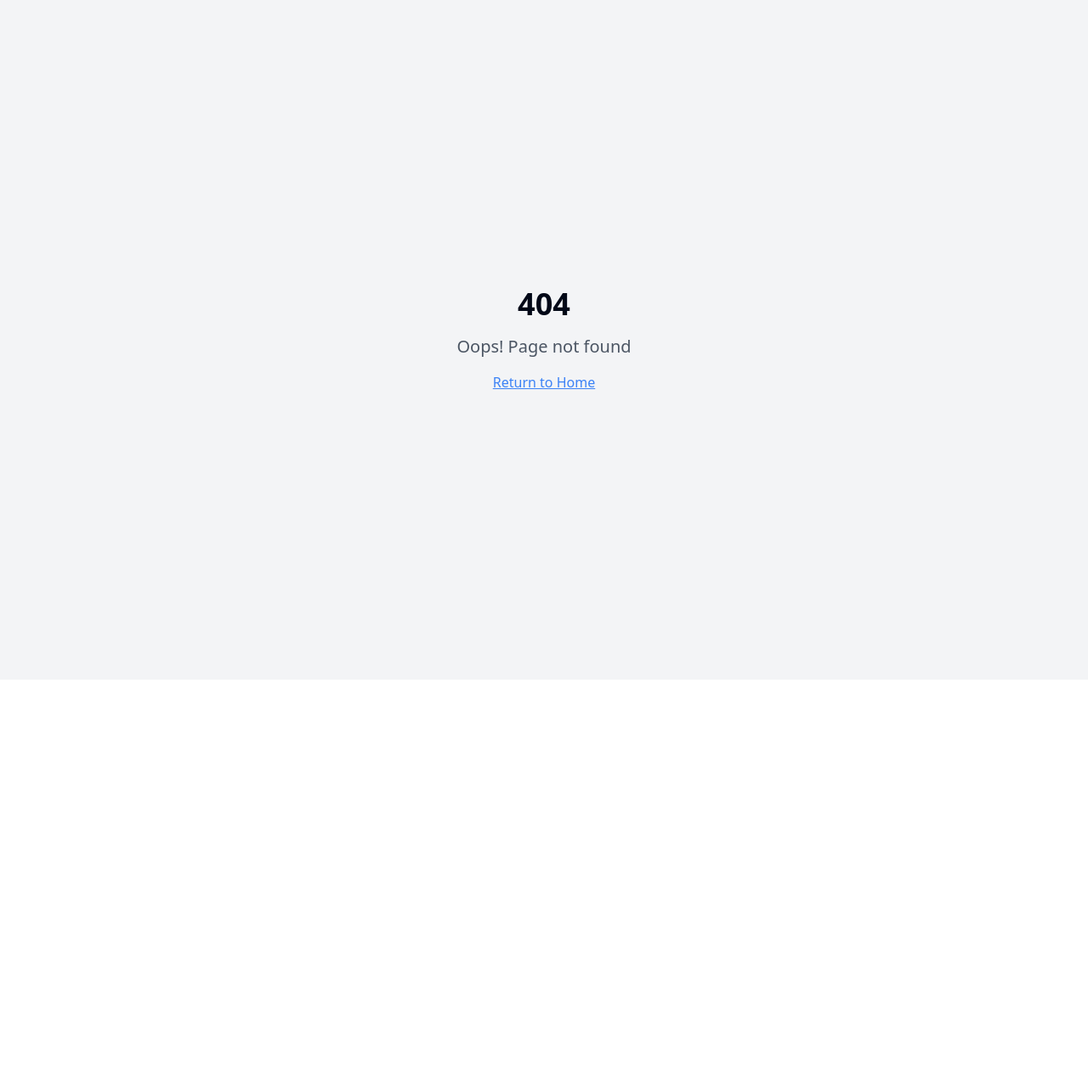
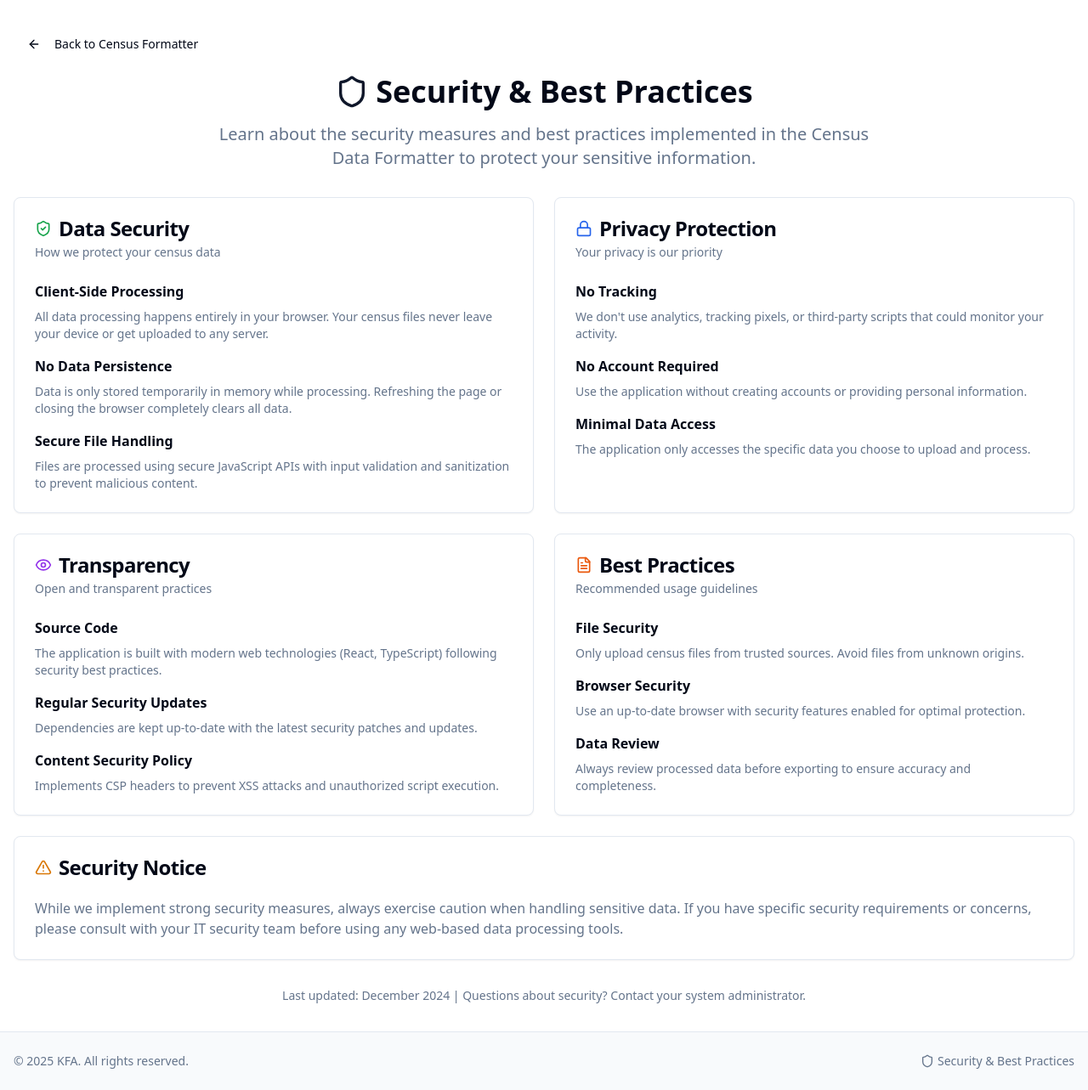
Before and after one commit to FAMOS84/census-data-refiner, a React (Vite) app: page /security in a window 1280 px wide. Before the commit this address had no page. Shown: the whole page at 85% size. Before the commit the page ends 800 px from the top, so only its background shows below. Built offline with nearby package versions, Linux system fonts and the light colour scheme.

Commit message:
Add security page and copyright footer
- Implemented security and best practices page.
- Added copyright notice to the footer.

```diff
--- a/src/App.tsx
+++ b/src/App.tsx
@@ -1,3 +1,5 @@
+
+import React from "react";
 import { Toaster } from "@/components/ui/toaster";
 import { Toaster as Sonner } from "@/components/ui/sonner";
 import { TooltipProvider } from "@/components/ui/tooltip";
@@ -5,23 +7,45 @@ import { QueryClient, QueryClientProvider } from "@tanstack/react-query";
 import { BrowserRouter, Routes, Route } from "react-router-dom";
 import Index from "./pages/Index";
 import NotFound from "./pages/NotFound";
+import SecurityPage from "./pages/SecurityPage";
+import Footer from "./components/Footer";
 
 const queryClient = new QueryClient();
 
-const App = () => (
+const App = () => {
+  // Add CSP meta tag for enhanced security
+  React.useEffect(() => {
+    const metaCSP = document.createElement('meta');
+    metaCSP.httpEquiv = 'Content-Security-Policy';
+    metaCSP.content = "default-src 'self'; script-src 'self' 'unsafe-inline'; style-src 'self' 'unsafe-inline'; img-src 'self' data:; font-src 'self';";
+    document.head.appendChild(metaCSP);
+
+    return () => {
+      document.head.removeChild(metaCSP);
+    };
+  }, []);
+
+  return (
     <QueryClientProvider client={queryClient}>
       <TooltipProvider>
         <Toaster />
         <Sonner />
+        <div className="min-h-screen flex flex-col">
           <BrowserRouter>
+            <main className="flex-1">
               <Routes>
                 <Route path="/" element={<Index />} />
+                <Route path="/security" element={<SecurityPage />} />
                 {/* ADD ALL CUSTOM ROUTES ABOVE THE CATCH-ALL "*" ROUTE */}
                 <Route path="*" element={<NotFound />} />
               </Routes>
+            </main>
+            <Footer />
           </BrowserRouter>
+        </div>
       </TooltipProvider>
     </QueryClientProvider>
   );
+};
 
 export default App;
--- /dev/null
+++ b/src/components/Footer.tsx
@@ -0,0 +1,30 @@
+
+import React from 'react';
+import { Link } from 'react-router-dom';
+import { Shield } from 'lucide-react';
+
+const Footer = () => {
+  return (
+    <footer className="bg-muted/50 border-t mt-auto">
+      <div className="container mx-auto px-4 py-6">
+        <div className="flex flex-col md:flex-row justify-between items-center gap-4">
+          <div className="text-sm text-muted-foreground">
+            © 2025 KFA. All rights reserved.
+          </div>
+
+          <div className="flex items-center gap-4">
+            <Link
+              to="/security"
+              className="text-sm text-muted-foreground hover:text-foreground transition-colors flex items-center gap-1"
+            >
+              <Shield className="h-4 w-4" />
+              Security & Best Practices
+            </Link>
+          </div>
+        </div>
+      </div>
+    </footer>
+  );
+};
+
+export default Footer;
--- /dev/null
+++ b/src/pages/SecurityPage.tsx
@@ -0,0 +1,187 @@
+
+import React from 'react';
+import { Link } from 'react-router-dom';
+import { Card, CardContent, CardDescription, CardHeader, CardTitle } from '@/components/ui/card';
+import { Button } from '@/components/ui/button';
+import { Shield, ShieldCheck, ArrowLeft, Lock, Eye, FileText, AlertTriangle } from 'lucide-react';
+
+const SecurityPage = () => {
+  return (
+    <div className="min-h-screen bg-background">
+      <div className="container mx-auto py-8 px-4">
+        <div className="mb-6">
+          <Link to="/">
+            <Button variant="ghost" className="mb-4">
+              <ArrowLeft className="h-4 w-4 mr-2" />
+              Back to Census Formatter
+            </Button>
+          </Link>
+
+          <div className="text-center mb-8">
+            <h1 className="text-4xl font-bold mb-4 flex items-center justify-center gap-2">
+              <Shield className="h-10 w-10 text-primary" />
+              Security & Best Practices
+            </h1>
+            <p className="text-xl text-muted-foreground max-w-3xl mx-auto">
+              Learn about the security measures and best practices implemented in the Census Data Formatter to protect your sensitive information.
+            </p>
+          </div>
+        </div>
+
+        <div className="grid gap-6 md:grid-cols-2">
+          <Card>
+            <CardHeader>
+              <CardTitle className="flex items-center gap-2">
+                <ShieldCheck className="h-5 w-5 text-green-600" />
+                Data Security
+              </CardTitle>
+              <CardDescription>
+                How we protect your census data
+              </CardDescription>
+            </CardHeader>
+            <CardContent className="space-y-4">
+              <div className="space-y-2">
+                <h4 className="font-semibold">Client-Side Processing</h4>
+                <p className="text-sm text-muted-foreground">
+                  All data processing happens entirely in your browser. Your census files never leave your device or get uploaded to any server.
+                </p>
+              </div>
+              <div className="space-y-2">
+                <h4 className="font-semibold">No Data Persistence</h4>
+                <p className="text-sm text-muted-foreground">
+                  Data is only stored temporarily in memory while processing. Refreshing the page or closing the browser completely clears all data.
+                </p>
+              </div>
+              <div className="space-y-2">
+                <h4 className="font-semibold">Secure File Handling</h4>
+                <p className="text-sm text-muted-foreground">
+                  Files are processed using secure JavaScript APIs with input validation and sanitization to prevent malicious content.
+                </p>
+              </div>
+            </CardContent>
+          </Card>
+
+          <Card>
+            <CardHeader>
+              <CardTitle className="flex items-center gap-2">
+                <Lock className="h-5 w-5 text-blue-600" />
+                Privacy Protection
+              </CardTitle>
+              <CardDescription>
+                Your privacy is our priority
+              </CardDescription>
+            </CardHeader>
+            <CardContent className="space-y-4">
+              <div className="space-y-2">
+                <h4 className="font-semibold">No Tracking</h4>
+                <p className="text-sm text-muted-foreground">
+                  We don't use analytics, tracking pixels, or third-party scripts that could monitor your activity.
+                </p>
+              </div>
+              <div className="space-y-2">
+                <h4 className="font-semibold">No Account Required</h4>
+                <p className="text-sm text-muted-foreground">
+                  Use the application without creating accounts or providing personal information.
+                </p>
+              </div>
+              <div className="space-y-2">
+                <h4 className="font-semibold">Minimal Data Access</h4>
+                <p className="text-sm text-muted-foreground">
+                  The application only accesses the specific data you choose to upload and process.
+                </p>
+              </div>
+            </CardContent>
+          </Card>
+
+          <Card>
+            <CardHeader>
+              <CardTitle className="flex items-center gap-2">
+                <Eye className="h-5 w-5 text-purple-600" />
+                Transparency
+              </CardTitle>
+              <CardDescription>
+                Open and transparent practices
+              </CardDescription>
+            </CardHeader>
+            <CardContent className="space-y-4">
+              <div className="space-y-2">
+                <h4 className="font-semibold">Source Code</h4>
+                <p className="text-sm text-muted-foreground">
+                  The application is built with modern web technologies (React, TypeScript) following security best practices.
+                </p>
+              </div>
+              <div className="space-y-2">
+                <h4 className="font-semibold">Regular Security Updates</h4>
+                <p className="text-sm text-muted-foreground">
+                  Dependencies are kept up-to-date with the latest security patches and updates.
+                </p>
+              </div>
+              <div className="space-y-2">
+                <h4 className="font-semibold">Content Security Policy</h4>
+                <p className="text-sm text-muted-foreground">
+                  Implements CSP headers to prevent XSS attacks and unauthorized script execution.
+                </p>
+              </div>
+            </CardContent>
+          </Card>
+
+          <Card>
+            <CardHeader>
+              <CardTitle className="flex items-center gap-2">
+                <FileText className="h-5 w-5 text-orange-600" />
+                Best Practices
+              </CardTitle>
+              <CardDescription>
+                Recommended usage guidelines
+              </CardDescription>
+            </CardHeader>
+            <CardContent className="space-y-4">
+              <div className="space-y-2">
+                <h4 className="font-semibold">File Security</h4>
+                <p className="text-sm text-muted-foreground">
+                  Only upload census files from trusted sources. Avoid files from unknown origins.
+                </p>
+              </div>
+              <div className="space-y-2">
+                <h4 className="font-semibold">Browser Security</h4>
+                <p className="text-sm text-muted-foreground">
+                  Use an up-to-date browser with security features enabled for optimal protection.
+                </p>
+              </div>
+              <div className="space-y-2">
+                <h4 className="font-semibold">Data Review</h4>
+                <p className="text-sm text-muted-foreground">
+                  Always review processed data before exporting to ensure accuracy and completeness.
+                </p>
+              </div>
+            </CardContent>
+          </Card>
+        </div>
+
+        <Card className="mt-6">
+          <CardHeader>
+            <CardTitle className="flex items-center gap-2">
+              <AlertTriangle className="h-5 w-5 text-amber-600" />
+              Security Notice
+            </CardTitle>
+          </CardHeader>
+          <CardContent>
+            <p className="text-muted-foreground">
+              While we implement strong security measures, always exercise caution when handling sensitive data.
+              If you have specific security requirements or concerns, please consult with your IT security team
+              before using any web-based data processing tools.
+            </p>
+          </CardContent>
+        </Card>
+
+        <div className="text-center mt-8">
+          <p className="text-sm text-muted-foreground">
+            Last updated: December 2024 | Questions about security? Contact your system administrator.
+          </p>
+        </div>
+      </div>
+    </div>
+  );
+};
+
+export default SecurityPage;
```
Lines whose indentation alone changed are shown as unchanged.
